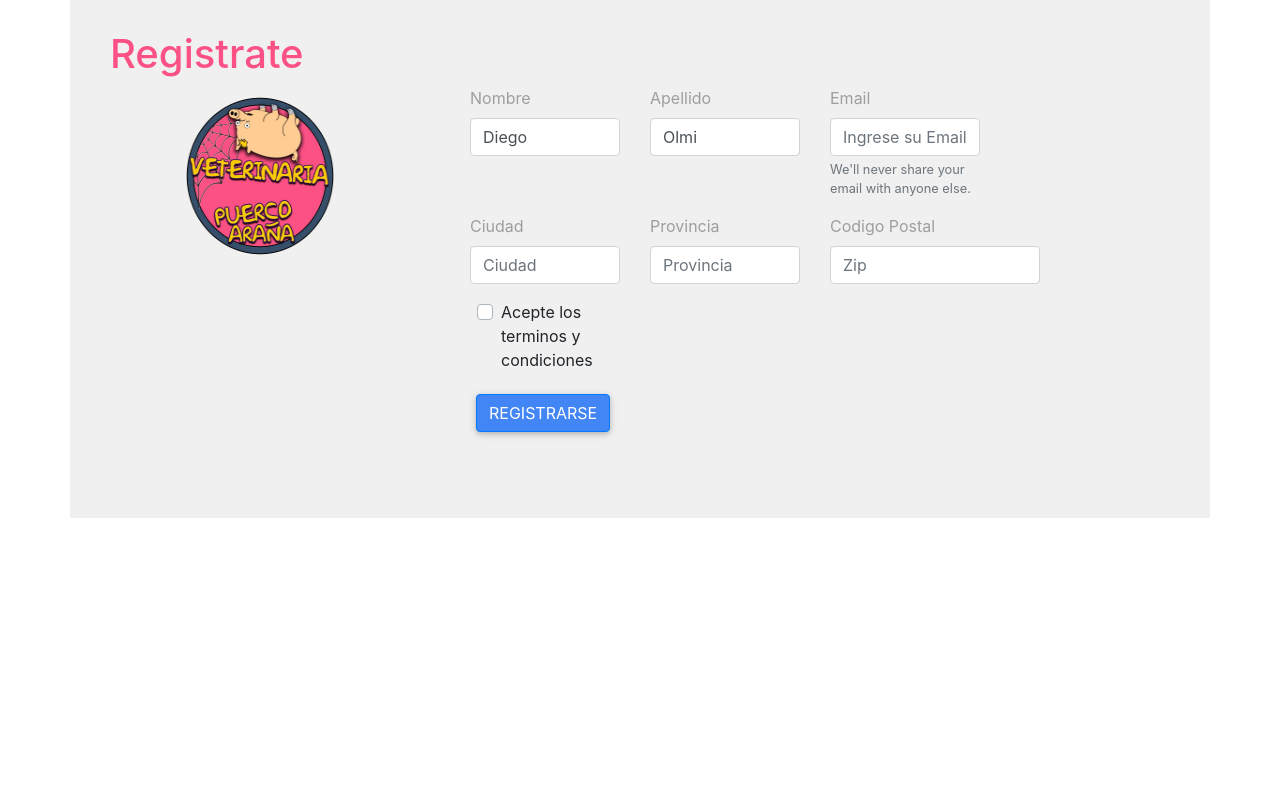
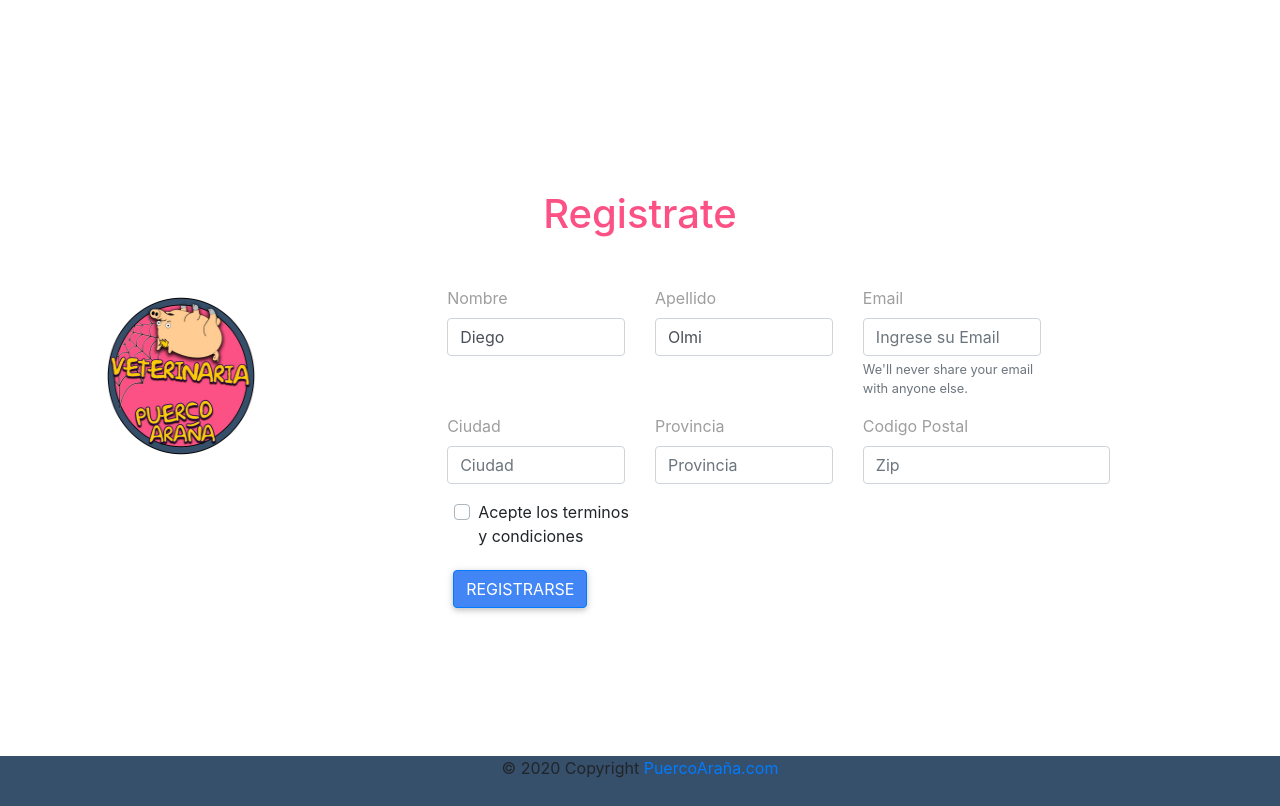
Before and after one commit to Diegolmi/Vet-puercoArania, a React (Create React App) app: page /registro in a window 1280 px wide. Built offline with nearby package versions, Linux system fonts and the light colour scheme.

Commit message:
centrando formulario de registro

```diff
--- a/src/App.js
+++ b/src/App.js
@@ -19,6 +19,7 @@ import Register from './components/Register/Register';
 import Admin from './components/Admin/Admin';
 import SecServicios from './components/SecServicios/index';
 import Accesorios from './components/AccesoriosEC/Accesorios';
+
 
 function App() {
   return (
--- a/src/Landing.js
+++ b/src/Landing.js
@@ -32,11 +32,7 @@ const Landing = () => {
         <Col> */}
       <Servicios />
       {/* </Col>
-
       </Row> */}
-
-
-
       {/* </Container> */}
       <Footer />
     </>
--- a/src/components/Admin/Admin.css
+++ b/src/components/Admin/Admin.css
@@ -120,7 +120,7 @@
     width: 100%;
     margin: 0;
     padding: 0;
-    height: 100%;
+    height: 100vh;
 }
 
 .table-user {
@@ -219,3 +219,11 @@
     flex-direction: column;
     width: 300px;
 }
+
+
+/*SECCION DATOS ADMIN*/
+
+.container-datos-admin {
+    width: 100%;
+    height: 100vh;
+}
--- a/src/components/Admin/Admin.js
+++ b/src/components/Admin/Admin.js
@@ -57,8 +57,8 @@ const Admin = () => {
             {sidebar ?
                     <div>
                     <Row>
-                        <Col sm={1} className="columna-sidebar"><SidebarIcons /></Col>
-                        <Col sm={11} className="container-links-sidebar">
+                        <Col xs={6} md={2} className="columna-sidebar"><SidebarIcons /></Col>
+                        <Col xs={6} md={8} className="container-links-sidebar mr-1">
                             <Switch>
                                 <Route exact path="/privado/admin" component={InicioAdmin} />
                                 <Route exact path="/privado/admin/user" component={EditUser} />
@@ -77,8 +77,8 @@ const Admin = () => {
                 :
                 <div>
                     <Row>
-                        <Col md={3} className="columna-sidebar"><SidebarAdmin /></Col>
-                        <Col md={9} className="container-links-sidebar">
+                        <Col sm={3} className="columna-sidebar"><SidebarAdmin /></Col>
+                        <Col sm={9} className="container-links-sidebar">
                             <Switch>
                                 <Route exact path="/privado/admin" component={InicioAdmin} />
                                 <Route exact path="/privado/admin/user" component={EditUser} />
--- a/src/components/Admin/NavbarAdmin.js
+++ b/src/components/Admin/NavbarAdmin.js
@@ -24,8 +24,9 @@ const NavbarAdmin = ({ hideSidebar, showSidebar, cambiarBoton }) => {
             <Navbar.Collapse id="responsive-navbar-nav">
                 <Nav className="ml-lg-auto">
                     <Link to="/" className="mr-3 link-admin">Inicio</Link>
+                    <Link to="/about" className="mr-3 link-admin">Quienes Somos</Link>
+                    <Link to="/servicios" className="mr-3 link-admin">Servicios</Link>
                     <Link to="/consultas" className="mr-3 link-admin">Consultas</Link>
-                    <Link to="/about" className="mr-3 link-admin">Quienes Somos</Link>
                     <Link to="/" className="mr-3 link-admin">Tienda</Link>
                 </Nav>
                 <hr />
--- a/src/components/Admin/Pages/datos admin/DatosAdmin.js
+++ b/src/components/Admin/Pages/datos admin/DatosAdmin.js
@@ -1,6 +1,7 @@
 import React from 'react';
 import Tabs from 'react-bootstrap/Tabs';
 import Tab from 'react-bootstrap/Tab';
+import '../../Admin.css';
 
 
 
--- a/src/components/Navbar/Nav.js
+++ b/src/components/Navbar/Nav.js
@@ -4,6 +4,7 @@ MDBDropdownToggle, MDBDropdownMenu, MDBDropdownItem} from "mdbreact";
 import { BrowserRouter as Router } from 'react-router-dom';
 import logo from '../../assets/img/logo.png'
 import './styleNav.css';
+import { Link } from 'react-router-dom';
 
 class NavbarPage extends Component {
 state = {
--- a/src/components/Register/Register.js
+++ b/src/components/Register/Register.js
@@ -2,6 +2,7 @@ import React from "react";
 import { MDBRow, MDBCol, MDBBtn } from "mdbreact";
 import logo from '../../assets/img/logo.png';
 import './styleRegister.css';
+import FooterAdmin from '../Admin/FooterAdmin';
 
 class FormsPage extends React.Component {
     state = {
@@ -24,8 +25,9 @@ class FormsPage extends React.Component {
 
     render() {
         return (
-            <div className='container'>
-                <h1 center>Registrate</h1>
+           <>
+            <div className='container-fluid container-registro'>
+                <h1 center className="my-5">Registrate</h1>
                 <div className='row'>
                     <div className='col-4'>
                         <MDBRow>
@@ -194,6 +196,8 @@ class FormsPage extends React.Component {
 
                 </div>
             </div>
+            <FooterAdmin />
+           </>
         );
     }
 }
--- a/src/components/Register/styleRegister.css
+++ b/src/components/Register/styleRegister.css
@@ -2,3 +2,13 @@
     width: 300px;
     height: 180px;
 }
+
+.container-registro {
+    overflow-y: hidden !important;
+    height: 94.5vh;
+    width: 100%;
+    display: flex;
+    justify-content: center;
+    align-items: center;
+    flex-direction: column;
+}
```
Lines whose indentation alone changed are shown as unchanged.
